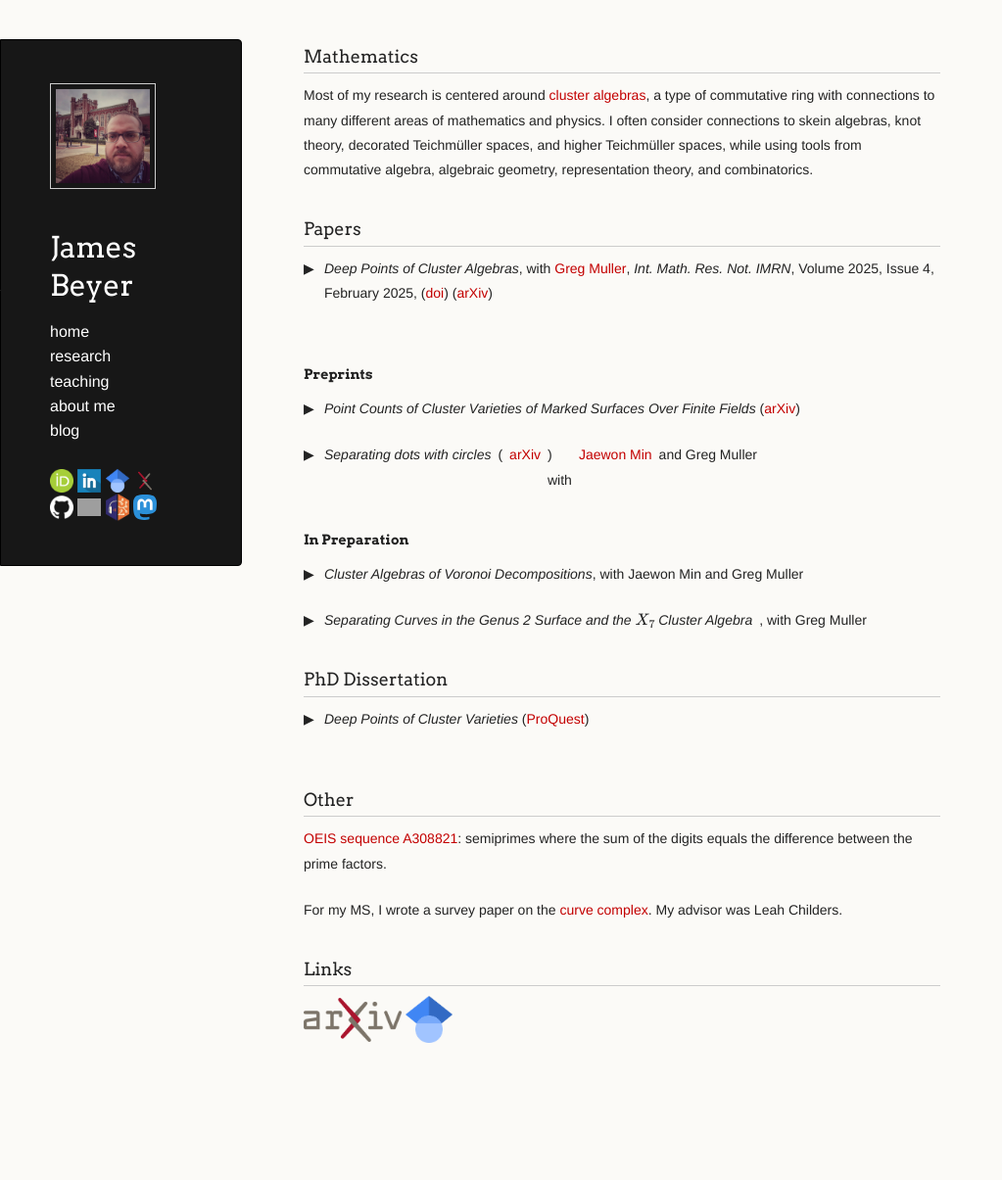
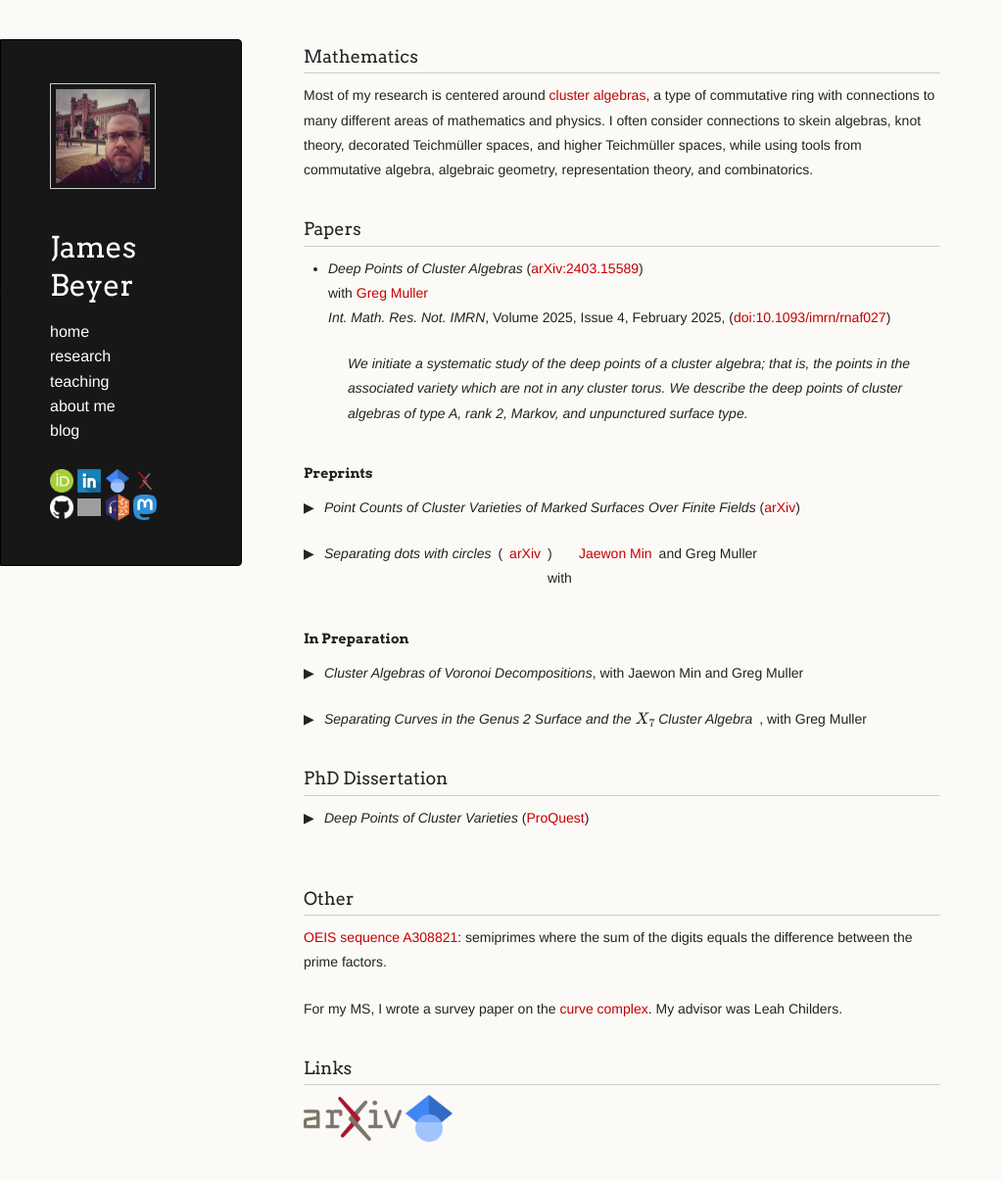
Before and after one commit to jebeyer/jebeyer.github.io, a Jekyll site: the page built from research.md, in a window 1280 px wide and 1238 px high. Shown: the top 1205 px of the window at 98% size, without its empty margins (0-1023 px from the left). Built offline with Jekyll 4.4.1, drawn with Linux system fonts in a browser that asks for light colours; a script that is not in the unit is left out; our own code applies the rules of GitHub Pages for plain Markdown files; grey boxes are pictures that could not be loaded.

Commit message:
Update research.md

```diff
--- a/research.md
+++ b/research.md
@@ -9,13 +9,11 @@ Most of my research is centered around [cluster algebras](https://en.wikipedia.o
 
 ### Papers
 
-<!-- details -->
-<!-- summary -->
-*Deep Points of Cluster Algebras*, with [Greg Muller](https://math.ou.edu/~gmuller/), *Int. Math. Res. Not. IMRN*, Volume 2025, Issue 4, February 2025, ([doi](https://doi.org/10.1093/imrn/rnaf027)) ([arXiv](https://arxiv.org/abs/2403.15589))
-<!-- endsummary -->
+* *Deep Points of Cluster Algebras* ([arXiv:2403.15589](https://arxiv.org/abs/2403.15589))<br/>
+    with [Greg Muller](https://math.ou.edu/~gmuller/) <br/>
+    *Int. Math. Res. Not. IMRN*, Volume 2025, Issue 4, February 2025, ([doi:10.1093/imrn/rnaf027](https://doi.org/10.1093/imrn/rnaf027))
 
-We initiate a systematic study of the deep points of a cluster algebra; that is, the points in the associated variety which are not in any cluster torus. We describe the deep points of cluster algebras of type A, rank 2, Markov, and unpunctured surface type.
-<!-- enddetails -->
+    > We initiate a systematic study of the deep points of a cluster algebra; that is, the points in the associated variety which are not in any cluster torus. We describe the deep points of cluster algebras of type A, rank 2, Markov, and unpunctured surface type.
 
 #### Preprints
 
```
